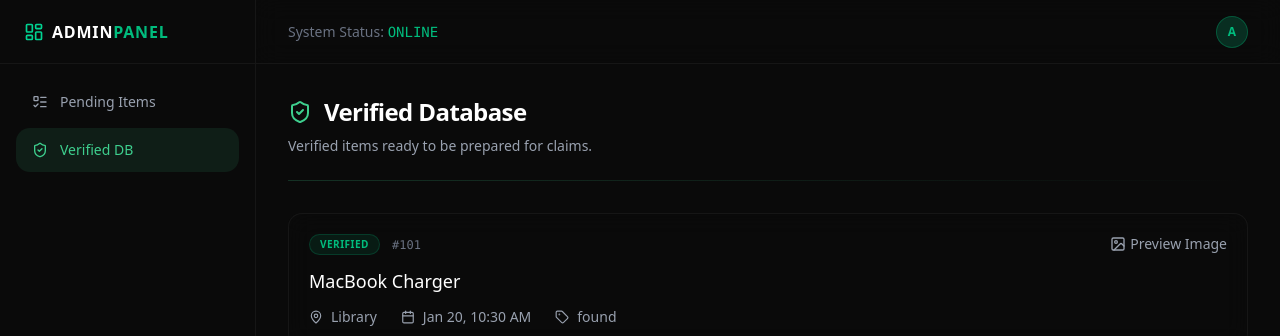
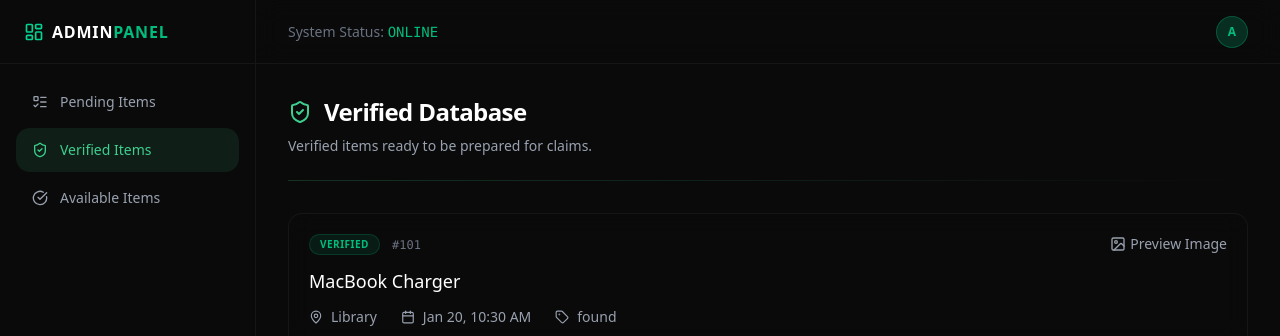
Before and after one commit to vijay-sb/UniFound-Admin, a React (Vite) app: page /admin/verified in a window 1280 px wide. Shown: the top 336 px of the page. Built offline with nearby package versions, Linux system fonts and the light colour scheme.

Commit message:
feat:add avvailable page

```diff
--- a/src/components/ui/ModernAdminLayout.tsx
+++ b/src/components/ui/ModernAdminLayout.tsx
@@ -1,6 +1,14 @@
 import { Link, useLocation } from "@tanstack/react-router";
 import { type ReactNode, useEffect, useState } from "react";
-import { LogOut, LayoutDashboard, ShieldCheck, ListTodo, Menu, X } from "lucide-react";
+import {
+  LogOut,
+  LayoutDashboard,
+  ShieldCheck,
+  ListTodo,
+  Menu,
+  X,
+  CheckCircle,
+} from "lucide-react";
 
 interface ModernAdminLayoutProps {
   children: ReactNode;
@@ -10,7 +18,14 @@ export default function ModernAdminLayout({ children }: ModernAdminLayoutProps)
   const location = useLocation();
   const [isSidebarOpen, setSidebarOpen] = useState(false);
 
-  const isActive = (path: string) => location.pathname === path;
+  /**
+   * IMPORTANT:
+   * Use startsWith so parent routes stay active
+   * e.g. /admin/verified/123 → /admin/verified stays highlighted
+   */
+  const isActive = (path: string) =>
+    location.pathname === path ||
+    location.pathname.startsWith(path + "/");
 
   // Close sidebar on route change (mobile UX)
   useEffect(() => {
@@ -24,81 +39,46 @@ export default function ModernAdminLayout({ children }: ModernAdminLayoutProps)
       const style = document.createElement("style");
       style.id = styleId;
       style.innerHTML = `
-        /* Ensure the entire document background is dark to prevent white bars on scroll */
         :root, html, body {
           background-color: #0a0a0a !important;
           color: white !important;
           min-height: 100vh !important;
-            overscroll-behavior-y: none; /* Prevent elastic bounce showing white/gray default background */
+          overscroll-behavior-y: none;
         }
 
-        /* Hide strict global header based on its specific styling in Header.tsx */
         body > div > header.bg-gray-800.text-white.shadow-lg { display: none !important; }
-        /* Also hide the aside menu if it exists directly */
         body > div > aside.fixed.top-0.left-0.bg-gray-900 { display: none !important; }
-        /* Fallback: Hide any header that is NOT inside our layout */
         body > div > header:not(.admin-header) { display: none !important; }
 
-        /* Hide TanStack Devtools Floating Button */
         .TanStackRouterDevtools,
         .tsqd-parent-container,
-        button[aria-label="Open TanStack Router Devtools"],
-        button[aria-label="Open React Query Devtools"],
+        button[aria-label*="Devtools"],
         div[class*="TanStackDevtools"],
-        div[class*="tanstack-query-devtools"],
-        .tsqd-open-btn,
-        #tanstack-query-devtools-button,
-        [aria-label="Open TanStack Query Devtools"] {
+        div[class*="tanstack-query-devtools"] {
           display: none !important;
           visibility: hidden !important;
           opacity: 0 !important;
           pointer-events: none !important;
-            width: 0 !important;
-            height: 0 !important;
-            overflow: hidden !important;
-            z-index: -9999 !important;
         }
       `;
       document.head.appendChild(style);
     }
 
-    // Aggressive JS removal of the devtools container
-    const intervalId = setInterval(() => {
-        const devtoolsElements = document.querySelectorAll(
-            '.TanStackRouterDevtools, .tsqd-parent-container, [class*="TanStackDevtools"], [class*="tanstack-query-devtools"]'
-        );
-        devtoolsElements.forEach(el => el.remove());
-
-        const buttons = document.querySelectorAll('button[aria-label*="Devtools"], button[aria-label*="TanStack"]');
-        buttons.forEach(btn => btn.remove());
-
-        const allDivs = document.querySelectorAll('body > div');
-        allDivs.forEach(div => {
-             const style = window.getComputedStyle(div);
-             if (style.position === 'fixed' && style.bottom === '0px' && style.right === '0px' && parseInt(style.zIndex) > 50) {
-                 if (div.innerHTML.includes('TanStack') || div.innerHTML.includes('svg')) {
-                     (div as HTMLElement).style.display = 'none';
-                 }
-             }
-        });
-
-    }, 100);
-
     return () => {
       const style = document.getElementById(styleId);
       if (style) style.remove();
-      clearInterval(intervalId);
     };
   }, []);
 
   return (
     <div className="min-h-screen bg-[#0a0a0a] font-sans selection:bg-emerald-500/30 flex flex-col md:flex-row">
-
       {/* Mobile Header */}
       <div className="md:hidden h-16 border-b border-white/5 flex items-center justify-between px-4 bg-[#0a0a0a] sticky top-0 z-50">
         <div className="flex items-center gap-2 text-emerald-400">
           <LayoutDashboard className="w-5 h-5" />
-                <span className="font-bold tracking-wider text-white">ADMIN<span className="text-emerald-500">PANEL</span></span>
+          <span className="font-bold tracking-wider text-white">
+            ADMIN<span className="text-emerald-500">PANEL</span>
+          </span>
         </div>
         <button
           onClick={() => setSidebarOpen(!isSidebarOpen)}
@@ -116,30 +96,33 @@ export default function ModernAdminLayout({ children }: ModernAdminLayoutProps)
         />
       )}
 
-        {/* Sidebar Navigation */}
+      {/* Sidebar */}
       <aside
         className={`
-                fixed inset-y-0 left-0 z-50 w-64 border-r border-white/5 bg-[#0a0a0a] flex flex-col transition-transform duration-300 ease-in-out
-                ${isSidebarOpen ? 'translate-x-0' : '-translate-x-full'}
-                md:translate-x-0 md:static md:h-screen md:border-r
+          fixed inset-y-0 left-0 z-50 w-64 border-r border-white/5 bg-[#0a0a0a]
+          flex flex-col transition-transform duration-300
+          ${isSidebarOpen ? "translate-x-0" : "-translate-x-full"}
+          md:translate-x-0 md:static md:h-screen
         `}
       >
-            {/* Logo Area (Desktop) */}
+        {/* Logo */}
         <div className="h-16 hidden md:flex items-center px-6 border-b border-white/5">
           <div className="flex items-center gap-2 text-emerald-400">
             <LayoutDashboard className="w-5 h-5" />
-                    <span className="font-bold tracking-wider text-white">ADMIN<span className="text-emerald-500">PANEL</span></span>
+            <span className="font-bold tracking-wider text-white">
+              ADMIN<span className="text-emerald-500">PANEL</span>
+            </span>
           </div>
         </div>
 
-            {/* Navigation Linsk */}
+        {/* Navigation */}
         <nav className="flex-1 p-4 space-y-1 mt-4 md:mt-0">
           <Link
             to="/admin/unverified"
-                    className={`flex items-center gap-3 px-4 py-3 rounded-xl text-sm font-medium transition-all duration-200 group ${
-                        isActive('/admin/unverified')
-                        ? 'bg-[#3ECF8E]/10 text-[#3ECF8E]'
-                        : 'text-gray-400 hover:text-white hover:bg-white/5'
+            className={`flex items-center gap-3 px-4 py-3 rounded-xl text-sm font-medium transition-all ${
+              isActive("/admin/unverified")
+                ? "bg-[#3ECF8E]/10 text-[#3ECF8E]"
+                : "text-gray-400 hover:text-white hover:bg-white/5"
             }`}
           >
             <ListTodo className="w-4 h-4" />
@@ -148,22 +131,33 @@ export default function ModernAdminLayout({ children }: ModernAdminLayoutProps)
 
           <Link
             to="/admin/verified"
-                    className={`flex items-center gap-3 px-4 py-3 rounded-xl text-sm font-medium transition-all duration-200 group ${
-                        isActive('/admin/verified')
-                        ? 'bg-[#3ECF8E]/10 text-[#3ECF8E]'
-                        : 'text-gray-400 hover:text-white hover:bg-white/5'
+            className={`flex items-center gap-3 px-4 py-3 rounded-xl text-sm font-medium transition-all ${
+              isActive("/admin/verified")
+                ? "bg-[#3ECF8E]/10 text-[#3ECF8E]"
+                : "text-gray-400 hover:text-white hover:bg-white/5"
             }`}
           >
             <ShieldCheck className="w-4 h-4" />
-                    Verified DB
+            Verified Items
+          </Link>
+
+          <Link
+            to="/admin/available"
+            className={`flex items-center gap-3 px-4 py-3 rounded-xl text-sm font-medium transition-all ${
+              isActive("/admin/available")
+                ? "bg-[#3ECF8E]/10 text-[#3ECF8E]"
+                : "text-gray-400 hover:text-white hover:bg-white/5"
+            }`}
+          >
+            <CheckCircle className="w-4 h-4" />
+            Available Items
           </Link>
         </nav>
 
-            {/* Footer / Logout */}
+        {/* Logout */}
         <div className="p-4 border-t border-white/5">
           <button
             onClick={() => {
-                     // Mock logout
               window.location.href = "/admin/login";
             }}
             className="w-full flex items-center gap-3 px-4 py-3 rounded-xl text-sm font-medium text-red-400 hover:bg-red-500/10 transition-colors"
@@ -174,25 +168,20 @@ export default function ModernAdminLayout({ children }: ModernAdminLayoutProps)
         </div>
       </aside>
 
-        {/* Main Content Area */}
+      {/* Main Content */}
       <main className="flex-1 min-w-0 md:h-screen md:overflow-y-auto">
-             {/* Top Bar (Desktop only mostly, but can be shared) */}
         <header className="admin-header h-16 border-b border-white/5 bg-[#0a0a0a]/50 backdrop-blur-md sticky top-0 z-30 px-4 md:px-8 flex items-center justify-between">
           <div className="text-sm text-gray-500 hidden md:block">
-                    System Status: <span className="text-emerald-500 font-mono">ONLINE</span>
+            System Status:{" "}
+            <span className="text-emerald-500 font-mono">ONLINE</span>
           </div>
-                {/* Mobile placeholder for alignment if needed, or just hide status on mobile */}
-                <div className="md:hidden"></div>
 
           <div className="w-8 h-8 rounded-full bg-emerald-500/20 border border-emerald-500/30 flex items-center justify-center text-xs text-emerald-500 font-bold">
             A
           </div>
         </header>
 
-             {/* Page Content */}
-             <div className="p-0">
-                {children}
-             </div>
+        <div className="p-0">{children}</div>
       </main>
     </div>
   );
--- /dev/null
+++ b/src/pages/admin/available.tsx
@@ -0,0 +1,69 @@
+import ModernAdminLayout from "@/components/ui/ModernAdminLayout";
+import AdminPageHeader from "@/components/ui/AdminPageHeader";
+import { CheckCircle, Lock } from "lucide-react";
+import ItemCard from "@/features/items/components/ItemCard";
+import type { MockItem } from "@/features/items/types";
+
+const mockAvailableItems: MockItem[] = [
+  {
+    id: "201",
+    type: "FOUND",
+    status: "AVAILABLE",
+    category: "Laptop Sleeve",
+    campus_zone: "Hostel Block B",
+    found_at: "2025-01-15T11:20:00Z",
+  },
+  {
+    id: "202",
+    type: "FOUND",
+    status: "AVAILABLE",
+    category: "Wrist Watch",
+    campus_zone: "Auditorium",
+    found_at: "2025-01-18T16:40:00Z",
+  },
+];
+
+export default function AdminAvailablePage() {
+  return (
+    <ModernAdminLayout>
+      <div className="p-8">
+        <AdminPageHeader
+          title="Available Items"
+          description="Items that are published and currently claimable by users."
+          icon={CheckCircle}
+        />
+
+        <div className="space-y-6">
+          {mockAvailableItems.map((item) => (
+            <div key={item.id} className="space-y-3">
+              <ItemCard item={item} />
+
+              {/* Disabled Claim Action */}
+              <div className="pl-4">
+                <button
+                  disabled
+                  className="
+                    inline-flex items-center gap-2
+                    text-sm px-3 py-1 rounded
+                    border border-white/10
+                    text-gray-500 cursor-not-allowed
+                  "
+                  title="Claim flow not enabled yet"
+                >
+                  <Lock className="w-4 h-4" />
+                  Mark as Claimed (Disabled)
+                </button>
+              </div>
+            </div>
+          ))}
+        </div>
+
+        {mockAvailableItems.length === 0 && (
+          <div className="text-center py-20 text-gray-500 border border-dashed rounded-xl mt-10">
+            No available items at the moment.
+          </div>
+        )}
+      </div>
+    </ModernAdminLayout>
+  );
+}
--- /dev/null
+++ b/src/routes/admin/available.tsx
@@ -0,0 +1,6 @@
+import { createFileRoute } from "@tanstack/react-router";
+import AdminAvailablePage from "@/pages/admin/available";
+
+export const Route = createFileRoute("/admin/available")({
+  component: AdminAvailablePage,
+});
```
Also changed, not shown: src/routeTree.gen.ts (+21 -0 lines). Lines whose indentation alone changed are shown as unchanged.
